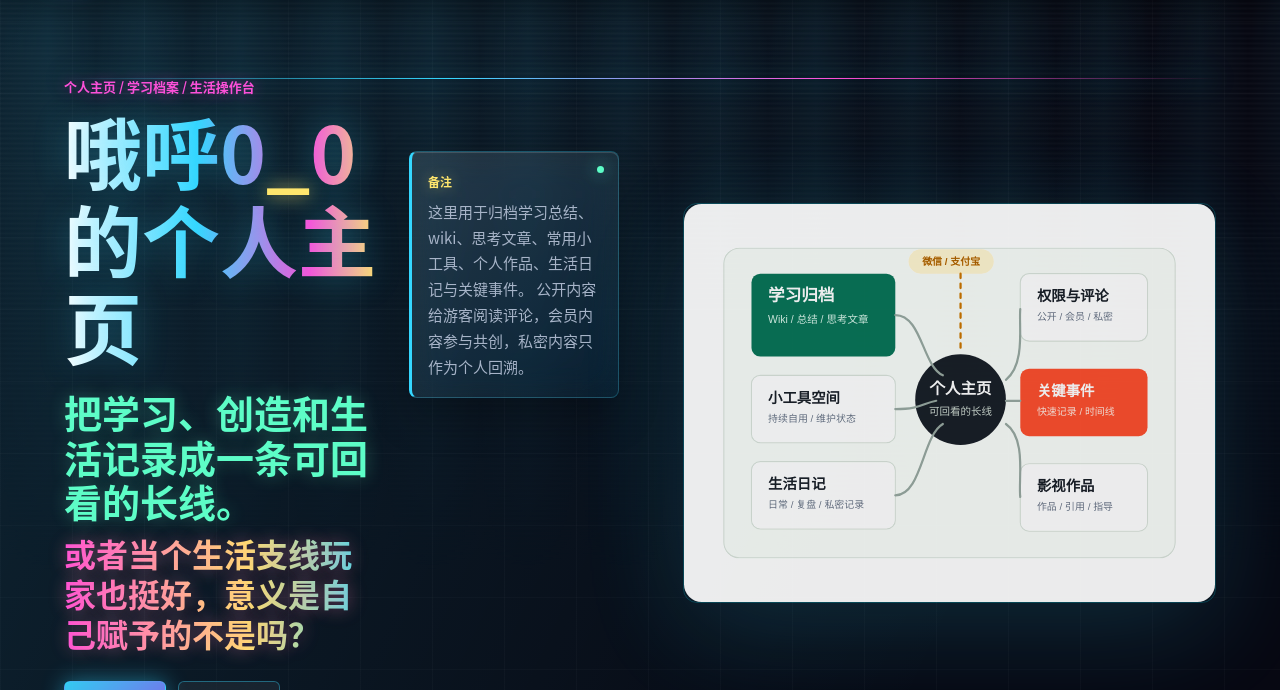
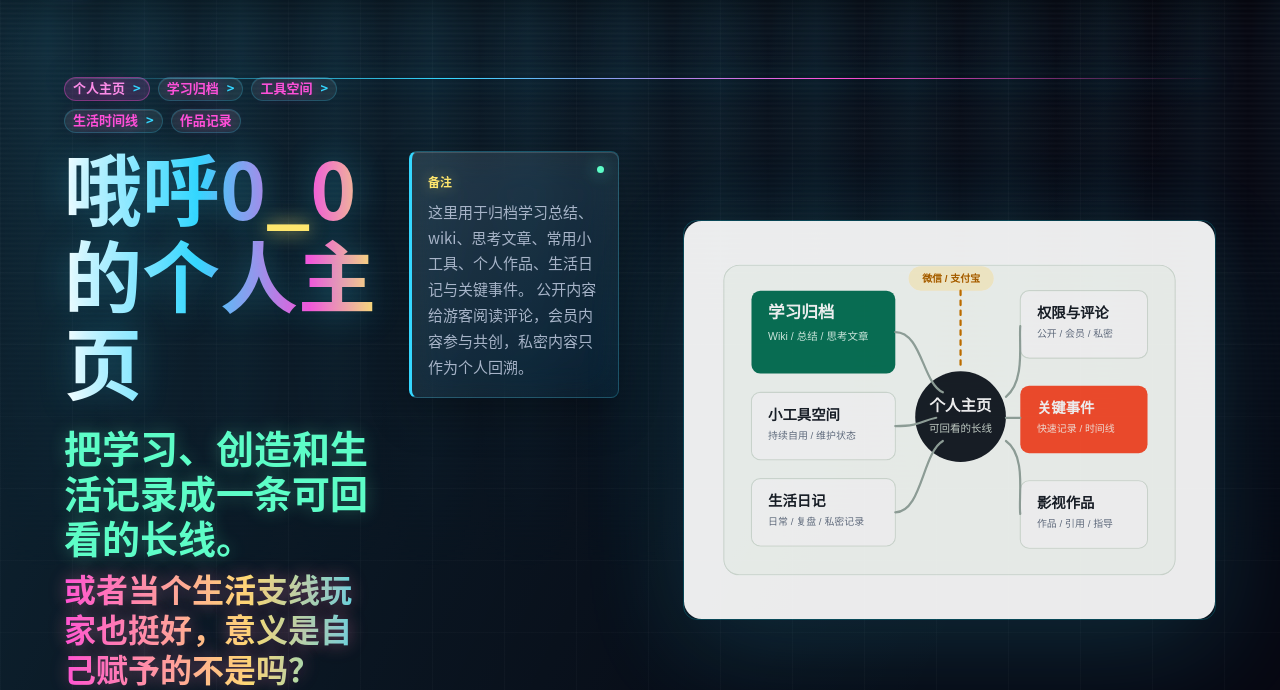
Before and after one commit to RebornL1/ohuo-homepage, a FastAPI app: page / in a window 1280 px wide. Shown: the part 74-764 px from the top of the page. Run offline with FastAPI, Linux system fonts and the light colour scheme; data comes from the database, SQL or seed files in the repository; some libraries are stand-ins or nearby versions.

Commit message:
明确首屏结构路径

```diff
--- a/personal_homepage/static/styles.css
+++ b/personal_homepage/static/styles.css
@@ -179,6 +179,42 @@ main::before {
   letter-spacing: 0;
   text-transform: uppercase;
   text-shadow: 0 0 16px rgba(255, 79, 216, 0.45);
+}
+
+.hero-path {
+  display: flex;
+  flex-wrap: wrap;
+  align-items: center;
+  gap: 8px;
+  max-width: 760px;
+  text-transform: none;
+}
+
+.hero-path span {
+  display: inline-flex;
+  align-items: center;
+  min-height: 24px;
+  padding: 3px 8px;
+  background: rgba(255, 255, 255, 0.07);
+  border: 1px solid rgba(53, 215, 255, 0.22);
+  border-radius: 999px;
+  color: var(--coral);
+  line-height: 1.1;
+  box-shadow: inset 0 1px rgba(255, 255, 255, 0.1);
+}
+
+.hero-path span:first-child {
+  background: rgba(255, 79, 216, 0.14);
+  border-color: rgba(255, 79, 216, 0.38);
+  color: #ff8be7;
+}
+
+.hero-path span:not(:last-child)::after {
+  display: inline-block;
+  margin-left: 8px;
+  color: var(--blue);
+  text-shadow: var(--neon-cyan);
+  content: ">";
 }
 
 h1,
--- a/personal_homepage/templates/index.html
+++ b/personal_homepage/templates/index.html
@@ -8,7 +8,7 @@
       name="description"
       content="个人知识库、工具空间、生活日记、关键事件时间线、影视作品与打赏入口。"
     />
-    <link rel="stylesheet" href="{{ url_for('static', path='styles.css') }}?v=cyberpunk-3" />
+    <link rel="stylesheet" href="{{ url_for('static', path='styles.css') }}?v=cyberpunk-4" />
   </head>
   <body>
     <header class="site-header">
@@ -32,7 +32,13 @@
       <section class="hero-section" aria-labelledby="hero-title">
         <div class="hero-copy">
           <div class="hero-main">
-            <p class="eyebrow">个人主页 / 学习档案 / 生活操作台</p>
+            <p class="eyebrow hero-path" aria-label="主页结构路径">
+              <span>个人主页</span>
+              <span>学习归档</span>
+              <span>工具空间</span>
+              <span>生活时间线</span>
+              <span>作品记录</span>
+            </p>
             <h1 id="hero-title">哦呼0<span class="title-underscore">_</span>0的个人主页</h1>
             <p class="hero-statement">把学习、创造和生活记录成一条可回看的长线。</p>
             <p class="hero-side-quest">或者当个生活支线玩家也挺好，意义是自己赋予的不是吗？</p>
@@ -220,6 +226,6 @@
     <script>
       window.__HOME_DATA__ = {{ data | tojson }};
     </script>
-    <script src="{{ url_for('static', path='app.js') }}?v=cyberpunk-3"></script>
+    <script src="{{ url_for('static', path='app.js') }}?v=cyberpunk-4"></script>
   </body>
 </html>
```
